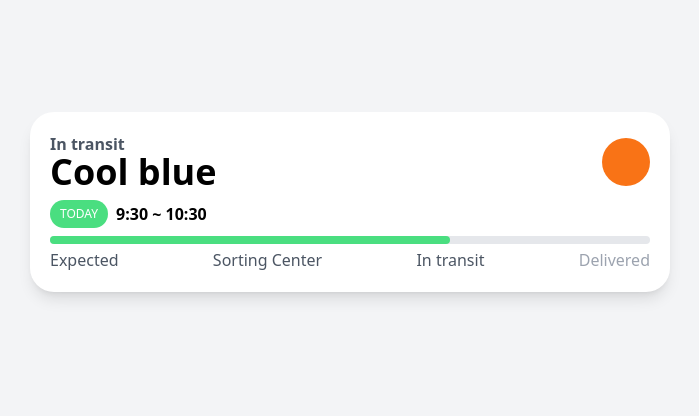
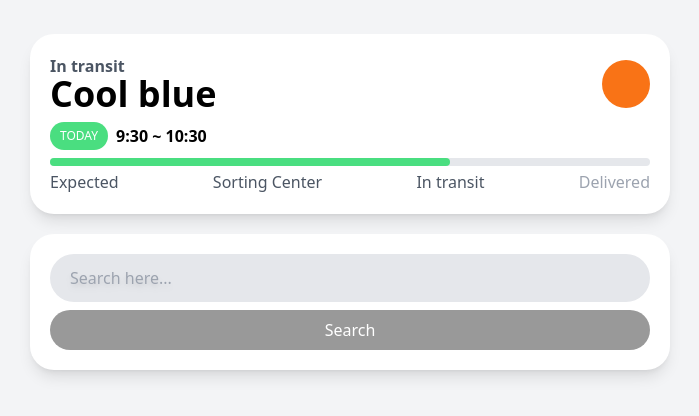
Before and after one commit to taegeumLee/carrot-market, a Next.js app in the folder Desktop/carrot-market/: page / in a window 1280 px wide. Shown: the part 198-614 px from the top of the page, without its empty margins (290-989 px from the left). Built offline with nearby package versions, Linux system fonts and the light colour scheme.

Commit message:
#3.4[TAILWIND] Variables

```diff
--- a/Desktop/carrot-market/app/page.tsx
+++ b/Desktop/carrot-market/app/page.tsx
@@ -2,8 +2,8 @@
 
 export default function Home() {
   return (
-    <main className="bg-gray-100 h-screen flex items-center justify-center p-5 dark:bg-gray-700">
-      <div className="bg-white w-full shadow-lg p-5 rounded-3xl max-w-screen-sm dark:bg-gray-600">
+    <main className="bg-gray-100 h-screen flex items-center justify-center flex-col p-5 dark:bg-gray-700">
+      <div className="bg-white w-full shadow-lg p-5 rounded-3xl max-w-screen-sm mb-5 dark:bg-gray-600">
         <div className="flex justify-between items-center">
           <div className="flex flex-col">
             <span className="text-gray-600 font-semibold -mb-1 dark:text-gray-300">
@@ -35,6 +35,17 @@
           <span className="text-gray-400 dark:text-gray-500">Delivered</span>
         </div>
       </div>
+
+      <div className="bg-white shadow-lg p-5 rounded-3xl w-full max-w-screen-sm flex flex-col gap-2 ">
+        <input
+          className="w-full rounded-full h-12 bg-gray-200 pl-5 outline-none ring ring-orange-300 ring-offset-2 focus:ring-offset-blue-300 ring-transparent placeholder:drop-shadow-md"
+          type="text"
+          placeholder="Search here..."
+        />
+        <button className="bg-black bg-opacity-40  text-white py-2 rounded-full active:scale-90 focus:scale-90 transition-transform font-medium outline-none">
+          Search
+        </button>
+      </div>
     </main>
   );
 }
```
